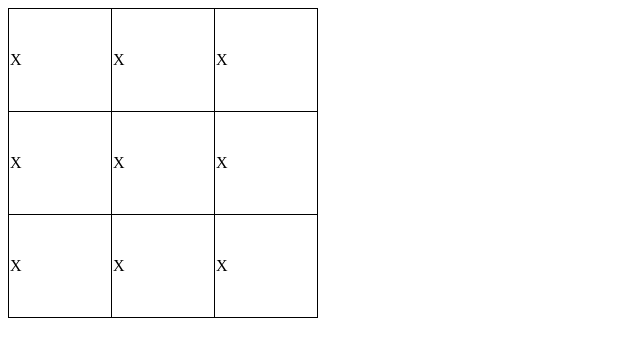
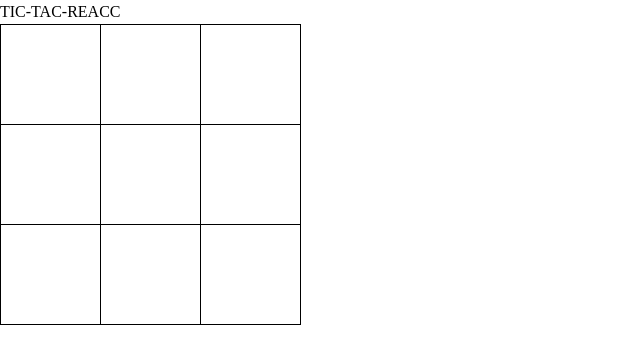
Before and after one commit to rpasetes/tic-tac-reacc, a React (Vite) app in the folder tic-tac-frontend/: page / in a window 1280 px wide. Shown: the top 364 px of the page, without its empty margins (0-640 px from the left). Built offline with nearby package versions, Linux system fonts and the light colour scheme.

Commit message:
wiring game state and making moves

```diff
--- a/tic-tac-frontend/src/App.tsx
+++ b/tic-tac-frontend/src/App.tsx
@@ -1,24 +1,49 @@
+import { useState } from 'react'
 import './App.css'
+import { initGameState, makeMove } from './tictactoe'
+import type { GameState } from './tictactoe'
 
+// // (1532) don't abstract something that isn't being repeated
+// // (1533) leave it behind and make the app usable
+// function Cell(row: number, col: number) {
+//   return (
+//     <td></td>
+//   )
+// }
+
+// (1543) TARGET: MAKE APP RESPONSIVE
+// (1604) WE HAVE A RESPONSIVE APP LFG
 function App() {
+  // (1508) you can just deconstruct gameState
+  // (1515) ahh they gave me this limitation for a reason, honor it
+  // const [board, setBoard] = useState(GameState.board)
+  // const [winner, setWinner] = useState(GameState.winner)
+  // const [currentPlayer, setCurrentPlayer] = useState(GameState.nowPlaying)
+  // (1516) ohhh this is to simulate data from the backend huh...
+  // (1556) set type to satisfy untyped error
+  const [gameState, setGameState] = useState<GameState>(initGameState)
+
   return (
     <>
+      <h1>TIC-TAC-REACC</h1>
       <table className='grid'>
+        <tbody>
           <tr>
-          <td>X</td>
-          <td>X</td>
-          <td>X</td>
+            <td onClick={() => setGameState(makeMove(gameState,0,0))}>{gameState.board[0][0]}</td>
+            <td onClick={() => setGameState(makeMove(gameState,0,1))}>{gameState.board[0][1]}</td>
+            <td onClick={() => setGameState(makeMove(gameState,0,2))}>{gameState.board[0][2]}</td>
           </tr>
           <tr>
-          <td>X</td>
-          <td>X</td>
-          <td>X</td>
+            <td onClick={() => setGameState(makeMove(gameState,1,0))}>{gameState.board[1][0]}</td>
+            <td onClick={() => setGameState(makeMove(gameState,1,1))}>{gameState.board[1][1]}</td>
+            <td onClick={() => setGameState(makeMove(gameState,1,2))}>{gameState.board[1][2]}</td>
           </tr>
           <tr>
-          <td>X</td>
-          <td>X</td>
-          <td>X</td>
+            <td onClick={() => setGameState(makeMove(gameState,2,0))}>{gameState.board[2][0]}</td>
+            <td onClick={() => setGameState(makeMove(gameState,2,1))}>{gameState.board[2][1]}</td>
+            <td onClick={() => setGameState(makeMove(gameState,2,2))}>{gameState.board[2][2]}</td>
           </tr>
+        </tbody>
       </table>
     </>
   )
--- a/tic-tac-frontend/src/index.css
+++ b/tic-tac-frontend/src/index.css
@@ -0,0 +1 @@
+@import "tailwindcss";
--- /dev/null
+++ b/tic-tac-frontend/src/tictactoe.ts
@@ -0,0 +1,39 @@
+type Player = 'X' | 'O'
+
+// (1553) temp setting nowPlaying to larger type set
+export type GameState = {
+  nowPlaying: string,
+  winner: Player | undefined
+  board: string[][],
+}
+
+// (1455) we can move this to gamestate
+// (1509) ah screw it just make the app
+export const initGameState = {
+  nowPlaying: 'X',
+  winner: undefined,
+  board: [['', '', ''], ['', '', ''], ['', '', '']]
+}
+
+export const makeMove = (gamestate: GameState, row: number, col: number): GameState => {
+  // (1520) make the move
+  const boardCopy = gamestate.board
+  boardCopy[row][col] = gamestate.nowPlaying
+  console.log('updating board to:', boardCopy)
+
+  // (1522) switch the player
+  // (1537) abstracting player to new fn
+  const newPlayer = gamestate.nowPlaying === 'X' ? 'O' : 'X'
+  console.log('setting player to', newPlayer)
+
+  // (1537) creating separate object
+  const newGameState = {
+    nowPlaying: newPlayer,
+    winner: gamestate.winner,
+    board: boardCopy
+  }
+
+  // (1538) to then be returned
+  // (1541) now we have a nowPlaying type error
+  return newGameState
+}
```
Lines whose indentation alone changed are shown as unchanged.
